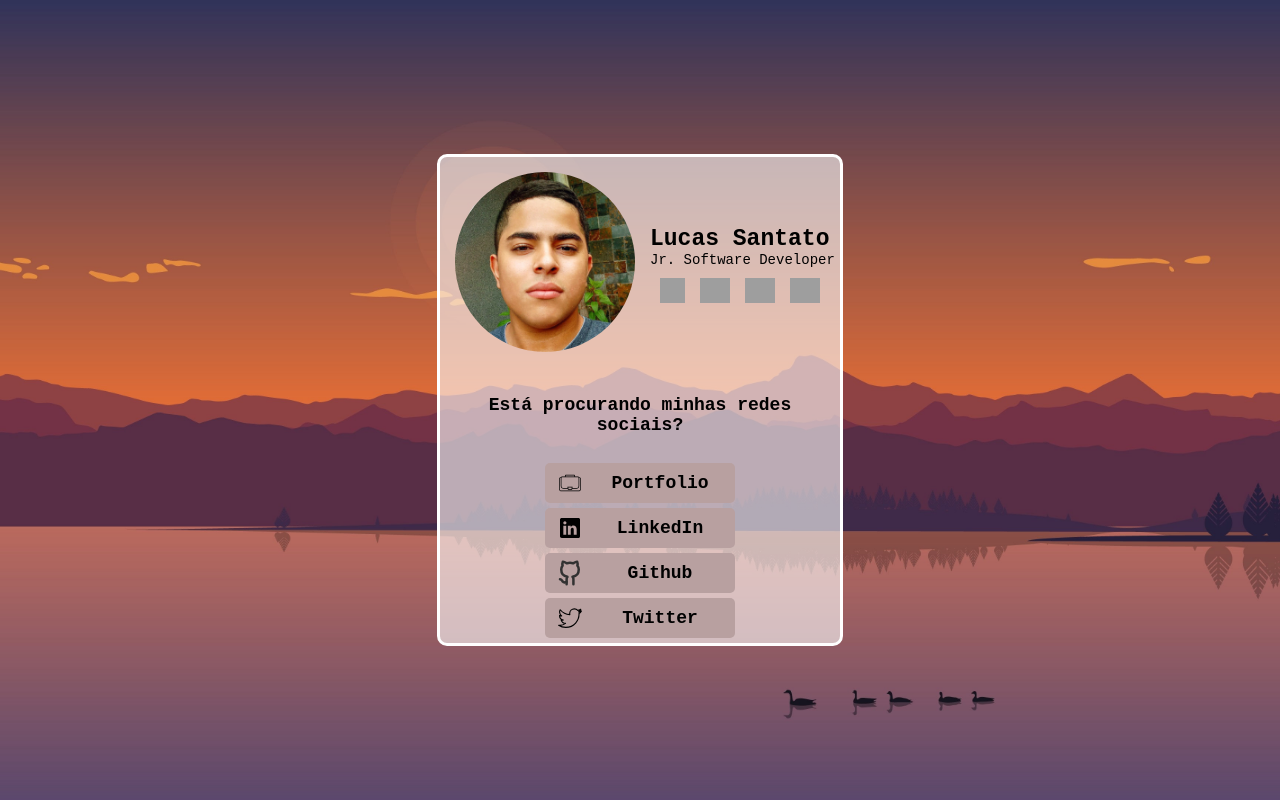
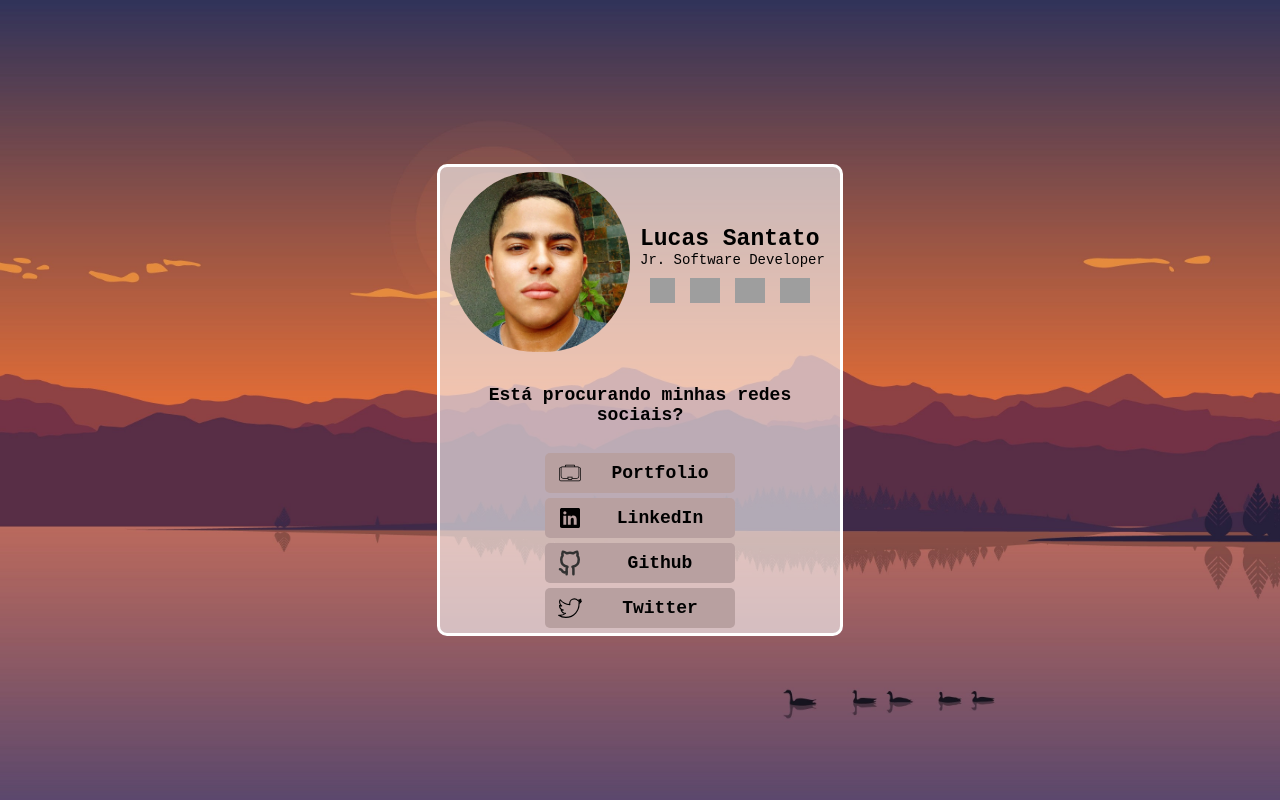
Before and after one commit to Santato7/my-links, a plain HTML site: page index.html in a window 1280 px wide. Drawn offline with Linux system fonts and the light colour scheme; grey boxes are pictures that could not be loaded.

Commit message:
pequena correção

```diff
--- a/style.css
+++ b/style.css
@@ -62,7 +62,7 @@ div img {
 }
 
 .selfie {
-  padding: 15px;
+  padding: 5px 10px;
   max-width: 180px;
   border-radius: 300px;
 }
```
